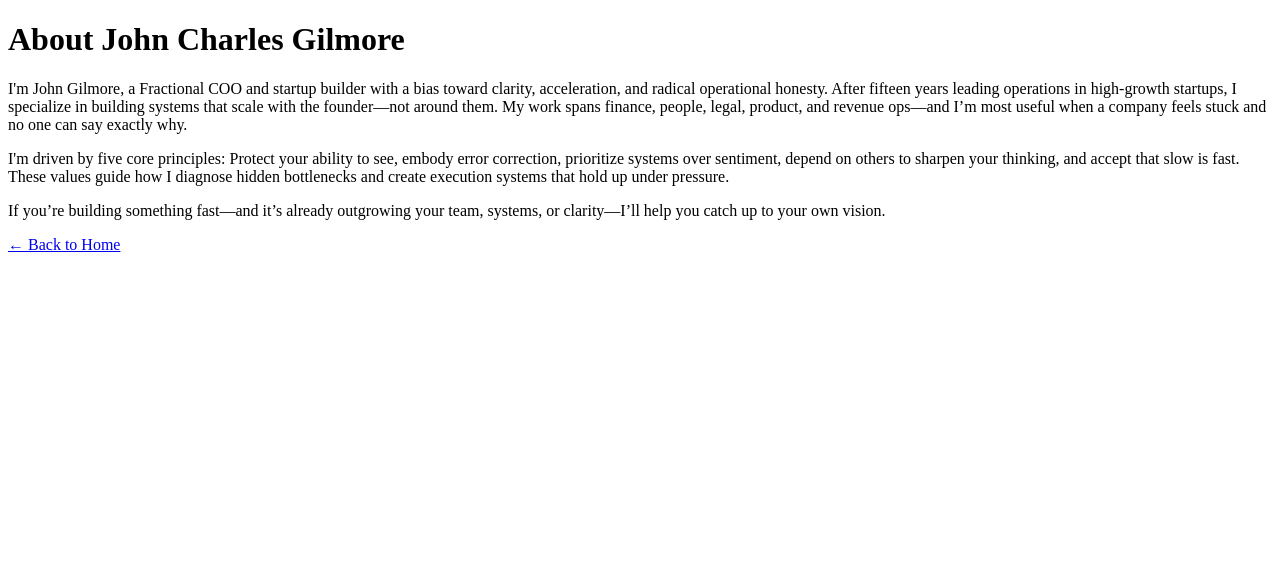
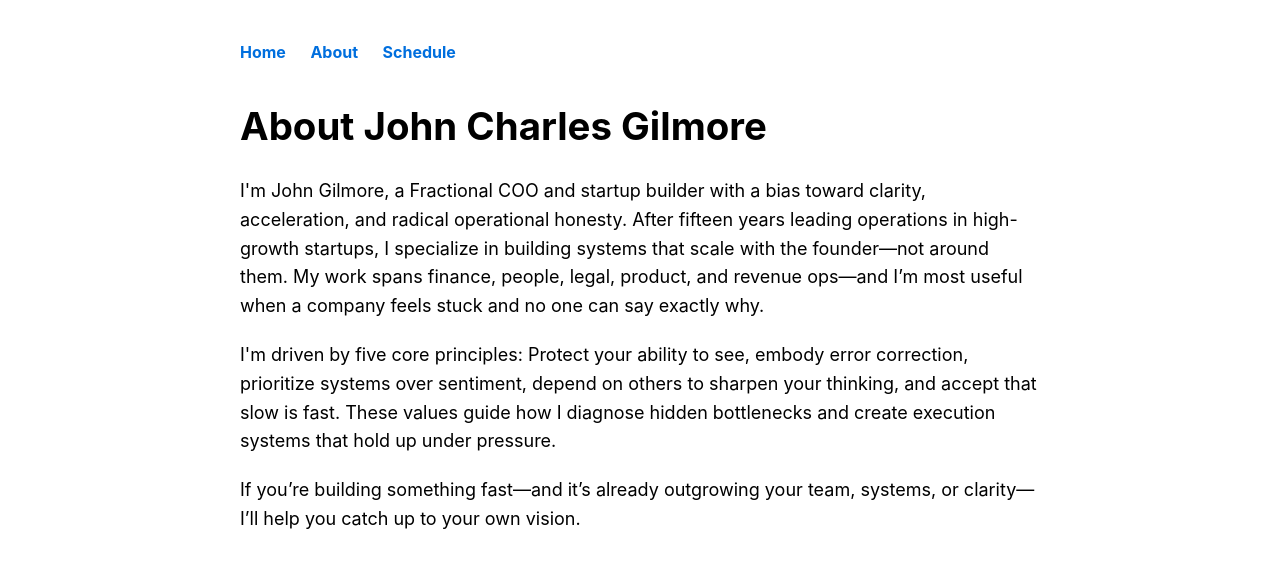
Before and after one commit to johncgilmore/johncharlesgilmore-site, a plain HTML site: page about.html in a window 1280 px wide. Drawn offline with Linux system fonts and the light colour scheme.

Commit message:
Style about.html to match

```diff
--- a/about.html
+++ b/about.html
@@ -1,12 +1,45 @@
-
 <!DOCTYPE html>
 <html lang="en">
 <head>
-  <meta charset="UTF-8">
+  <meta charset="UTF-8" />
   <title>About John Charles Gilmore</title>
+  <meta name="viewport" content="width=device-width, initial-scale=1.0"/>
+  <style>
+    body {
+      font-family: -apple-system, BlinkMacSystemFont, 'Segoe UI', Roboto, sans-serif;
+      padding: 40px;
+      max-width: 800px;
+      margin: auto;
+      line-height: 1.6;
+    }
+    nav {
+      margin-bottom: 30px;
+    }
+    nav a {
+      margin-right: 20px;
+      text-decoration: none;
+      font-weight: bold;
+      color: #006FDE;
+    }
+    h1 {
+      font-size: 2.4em;
+      margin-bottom: 20px;
+    }
+    p {
+      font-size: 18px;
+      margin-bottom: 20px;
+    }
+  </style>
 </head>
 <body>
+  <nav>
+    <a href="index.html">Home</a>
+    <a href="about.html">About</a>
+    <a href="schedule.html">Schedule</a>
+  </nav>
+
   <h1>About John Charles Gilmore</h1>
+
   <p>I'm John Gilmore, a Fractional COO and startup builder with a bias toward clarity, acceleration, and radical operational honesty.
   After fifteen years leading operations in high-growth startups, I specialize in building systems that scale with the founder—not around them.
   My work spans finance, people, legal, product, and revenue ops—and I’m most useful when a company feels stuck and no one can say exactly why.</p>
@@ -16,6 +49,5 @@
 
   <p>If you’re building something fast—and it’s already outgrowing your team, systems, or clarity—I’ll help you catch up to your own vision.</p>
 
-  <a href="index.html">← Back to Home</a>
 </body>
 </html>
```
